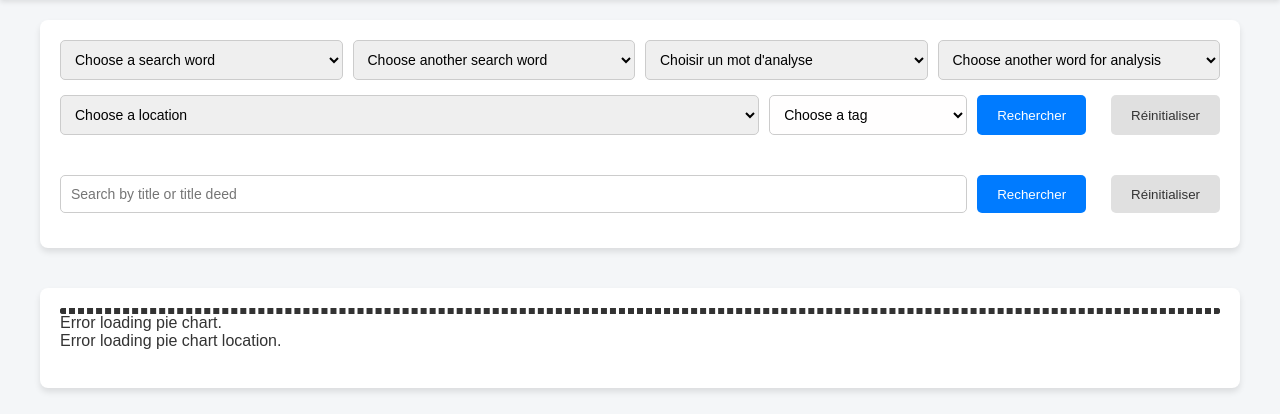
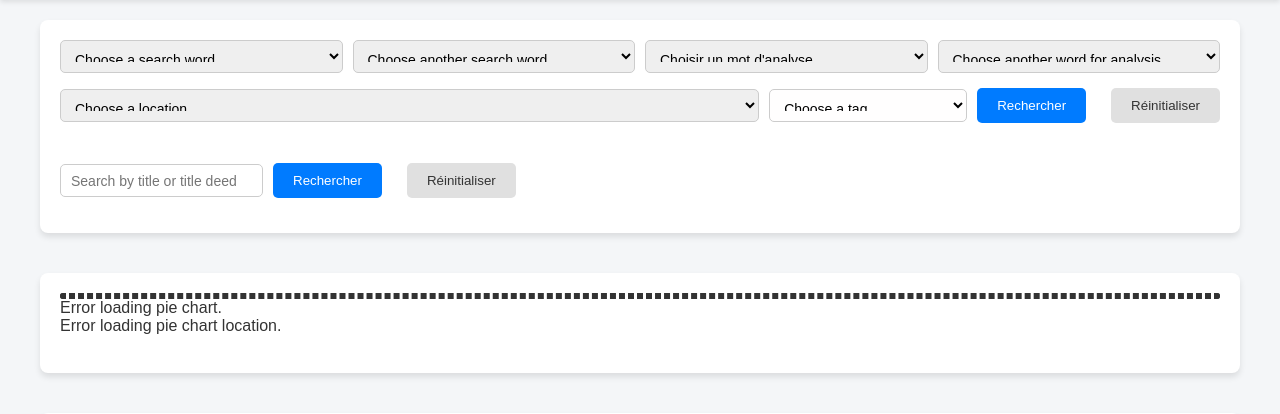
Before and after one commit to thibaut-dst/APRIL, a Flask app: page / in a window 1280 px wide. Shown: the part 72-486 px from the top of the page. Run offline with Flask 3, Linux system fonts and the light colour scheme; data that the repository does not hold is empty; some libraries are stand-ins or nearby versions.

Commit message:
style filtre

```diff
--- a/static/style.css
+++ b/static/style.css
@@ -68,6 +68,7 @@ section {
 .row {
     display: flex;
     gap: 10px;
+    align-items: center;
     margin-bottom: 15px;
 }
 
@@ -76,7 +77,7 @@ section {
     border: 1px solid #ccc;
     border-radius: 5px;
     font-size: 14px;
-    flex: 1;
+    height: 33px;
 }
 
 .search-1 {
@@ -90,10 +91,13 @@ section {
 .search-bar.small {
     flex: 1;
 }
+
 .search-bar-section .row:nth-child(3) {
     padding-top: 25px; /* Adjust the value as needed */
 }
 
+
+/* Pie Chart Section */
 #pie-charts{
     display: flex;
     position: relative;
```
Also changed, not shown: templates/index.html (line endings or trailing spaces).
